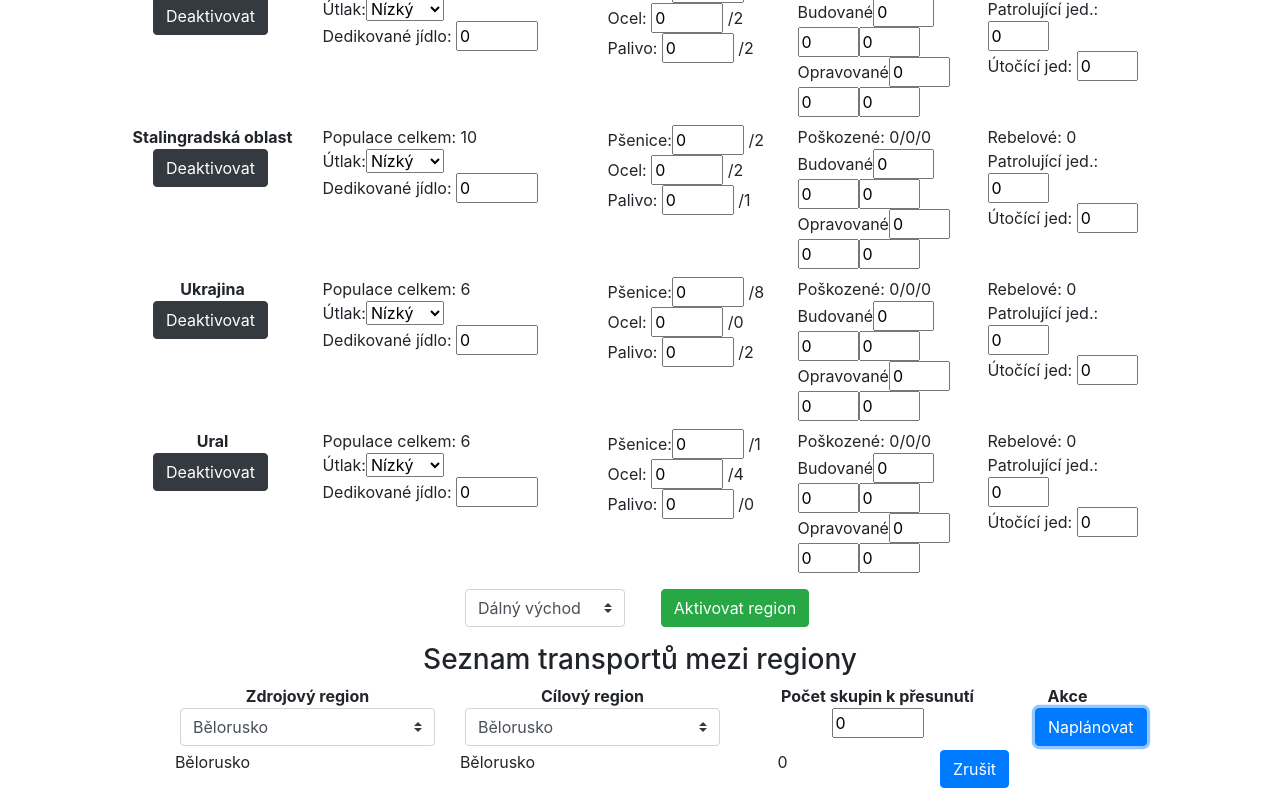
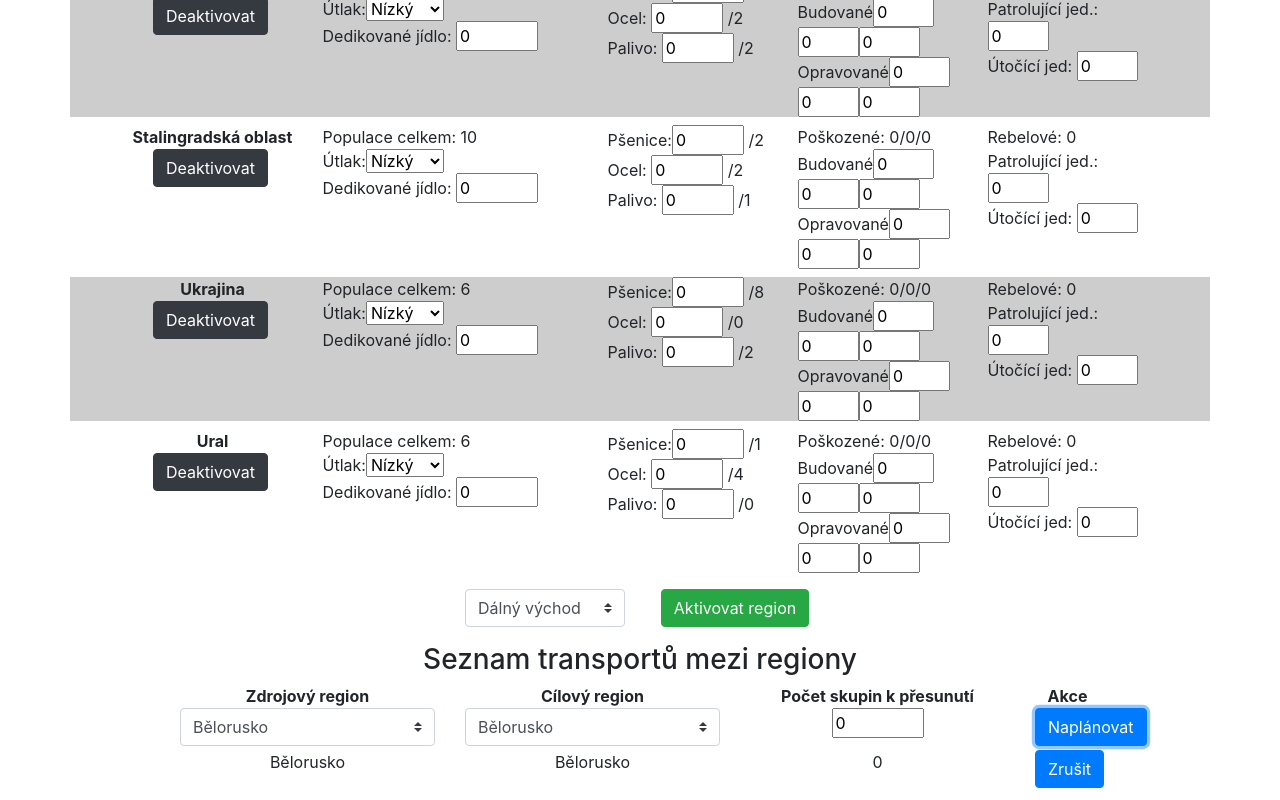
Before and after one commit to rolling-cz/cistky-minihra, a React (Create React App) app: page / in a window 1280 px wide. Both pictures are taken after a click on the button "Naplánovat". Shown: the part 725-1525 px from the top of the page. Built offline with nearby package versions, Linux system fonts and the light colour scheme.

Commit message:
validations

```diff
--- a/src/components/GameContainer.js
+++ b/src/components/GameContainer.js
@@ -8,6 +8,8 @@ import RegionList from "./RegionList";
 import Tabs from "react-bootstrap/Tabs";
 import Tab from "react-bootstrap/Tab";
 import PolitbyroAuditLog from "./PolitbyroAuditLog";
+import {validateRegion} from "../services/Validator";
+import Alert from "react-bootstrap/Alert";
 
 export default class GameContainer extends React.Component {
     constructor(props) {
@@ -17,7 +19,8 @@ export default class GameContainer extends React.Component {
             currentState: getInitialState(),
             newState: null,
             history: [],
-            logTab: "detail"
+            logTab: "detail",
+            error: null
         }
     }
 
@@ -32,7 +35,12 @@ export default class GameContainer extends React.Component {
             region[id] = value;
         }
 
-        this.setState({currentState: newState})
+        const error = validateRegion(getDefinitions(), region, newState.transports);
+        if (!error) {
+            this.setState({currentState: newState, error: null})
+        } else {
+            this.setState({error: error})
+        }
     }
 
     toggleRegion(name) {
@@ -45,7 +53,14 @@ export default class GameContainer extends React.Component {
     addTransport(sourceRegion, targetRegion, number) {
         const newState = JSON.parse(JSON.stringify(this.state.currentState));
         newState.transports.push({sourceRegion: sourceRegion, targetRegion: targetRegion, number});
-        this.setState({currentState: newState})
+
+        const region = newState.regions.find(region => region.name === sourceRegion);
+        const error = validateRegion(getDefinitions(), region, newState.transports);
+        if (!error) {
+            this.setState({currentState: newState, error: null})
+        } else {
+            this.setState({error: error})
+        }
     }
 
     cancelTransport(transportKey) {
@@ -57,8 +72,6 @@ export default class GameContainer extends React.Component {
     }
 
     evaluate() {
-        // TODO validations
-
         const newState = evaluateAct(getDefinitions(), this.state.currentState);
         this.setState({newState: newState});
     }
@@ -90,12 +103,23 @@ export default class GameContainer extends React.Component {
         })
     }
 
+    renderError() {
+        if (this.state.error) {
+            return (
+                <Alert variant="danger" onClose={() => this.setState({error: null})} dismissible>
+                    {this.state.error}
+                </Alert>
+            )
+        }
+    }
+
     renderForm() {
         const definitions = getDefinitions();
 
         return (
             <div>
                 <h3 id="main-title">Plán hospodářství pro {this.state.history.length + 1}. dějství</h3>
+                {this.renderError()}
 
                 <RegionList definitions={definitions}
                             currentState={this.state.currentState}
@@ -155,7 +179,7 @@ export default class GameContainer extends React.Component {
 
     render() {
         return (
-            <div className="container mt-2">
+            <div className={`container mt-2 ${this.state.error ? "invalid" : ""}`}>
                 {this.state.newState ? this.renderEvaluation() : this.renderForm()}
             </div>
         )
--- a/src/components/Region.js
+++ b/src/components/Region.js
@@ -10,23 +10,33 @@ export default class Region extends React.Component {
             currentState: props.currentState,
             previousState: props.previousState,
             updateHandler: props.updateHandler,
-            toggleRegion: props.toggleRegion
+            toggleRegion: props.toggleRegion,
+            order: props.order
         }
     }
 
     componentWillReceiveProps(props) {
-        this.setState({currentState: props.currentState, previousState: props.previousState})
+        this.setState({currentState: props.currentState, previousState: props.previousState, order: props.order})
     }
 
     handleChange(event) {
-        const value = parseInt(event.target.value);
+        let value = parseInt(event.target.value);
+        if (isNaN(value)) {
+            value = 0;
+        }
+
+        if (value < 0) {
+            value = 0;
+        }
+
         const id = event.target.id;
         this.state.updateHandler(this.state.definition.name, id, value);
     }
 
     render() {
+        const rowClass = this.state.order%2 === 1 ? '' : 'odd-row';
         return (
-            <div className="row mt-2 justify-content-md-center">
+            <div className={`row mt-2 justify-content-md-center ${rowClass}`}>
                 <div className="col-md-2 font-weight-bold">
                     {this.state.definition.name} <br />
                     <Button variant="dark" onClick={() => this.state.toggleRegion(this.state.definition.name)} className="mr-1">
--- a/src/components/RegionList.js
+++ b/src/components/RegionList.js
@@ -56,6 +56,7 @@ export default class RegionList extends React.Component {
     }
 
     render() {
+        let order = 0;
         return (
             <div className="mt-3">
                 <div className="row justify-content-md-center">
@@ -83,7 +84,8 @@ export default class RegionList extends React.Component {
                                 currentState={regionState}
                                 updateHandler={this.state.updateHandler}
                                 toggleRegion={this.state.toggleRegion}
-                                key={i}/>
+                                key={i}
+                                order={order++}/>
                         } else {
                             return "";
                         }
--- a/src/components/Transports.js
+++ b/src/components/Transports.js
@@ -78,7 +78,7 @@ export default class TransportList extends React.Component {
 
                 {this.state.transports.map((transport, i) =>{
                     return (
-                        <div className="row mt-1" key={i}>
+                        <div className="row mt-1 justify-content-md-center" key={i}>
                             <div className="col-md-3">
                                 {transport.sourceRegion}
                             </div>
--- /dev/null
+++ b/src/services/Validator.js
@@ -0,0 +1,35 @@
+module.exports.validateRegion = (defs, region, transports) => {
+    let error = null;
+
+    // population - workers
+    let totalWorkers = 0;
+    defs.coefficients.resources.types.forEach(resourceType => {
+        totalWorkers += region.population[resourceType];
+    });
+
+    // population - transports
+    let totalTransports = transports
+        .filter(transport => transport.sourceRegion === region.name)
+        .reduce((totalTransports, transport) => totalTransports + transport.number, 0);
+
+    // population check
+    if (region.population.total < totalWorkers + totalTransports) {
+        return `Alokovaných lidí (${totalWorkers + totalTransports}) nemůže být víc než celkové populace (${region.population.total}).`;
+    }
+
+    // factories capacity
+    defs.coefficients.resources.types.forEach(resourceType => {
+        if (region.population[resourceType] > region.productionSites[resourceType]) {
+            error = `Není tolik dostupných zařízení na produkci ${resourceType}.`;
+        }
+    });
+
+    // enough damaged factories
+    defs.coefficients.resources.types.forEach(resourceType => {
+        if (region.repairing[resourceType] > region.damaged[resourceType]) {
+            error = `Není tolik poškozených zařízení na produkci ${resourceType}.`;
+        }
+    });
+
+    return error;
+};
--- a/src/styles/App.css
+++ b/src/styles/App.css
@@ -1,5 +1,13 @@
 .App {
   text-align: center;
+}
+
+div .invalid {
+  background-color: #f5c6cb;
+}
+
+div .odd-row {
+  background-color: #cdcdcd;
 }
 
 @media only print {
```
